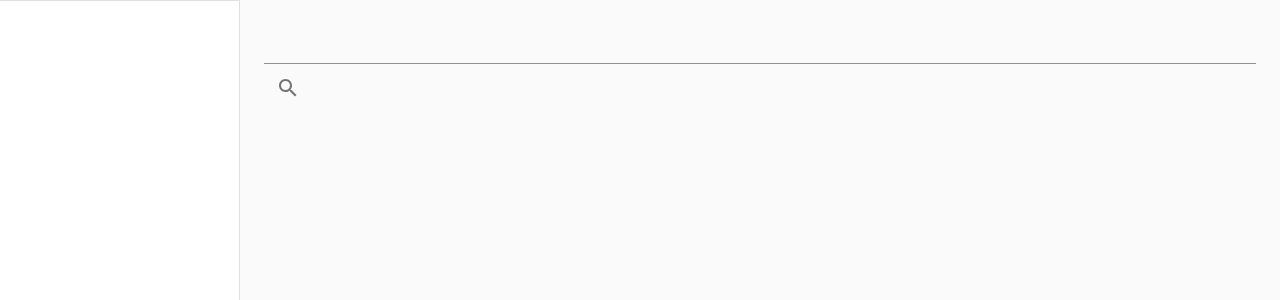
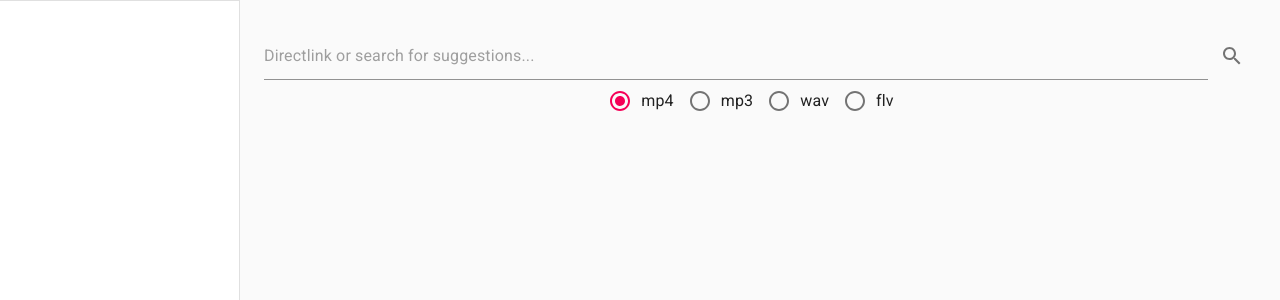
Before and after one commit to bennymeier/youtube-downloader, a React (Create React App) app in the folder client/: page / in a window 1280 px wide. Shown: the top 300 px of the page. Built offline with nearby package versions, Linux system fonts and the light colour scheme.

Commit message:
Add formats

```diff
--- a/client/src/App.tsx
+++ b/client/src/App.tsx
@@ -10,6 +10,7 @@ import {
 import Main from './components/Main';
 import Sidebar, { Downloads } from './components/Sidebar';
 import SearchContainer from './components/SearchContainer';
+import { getDownloadUrl, isYtUrl } from './utils/helpers';
 
 const styles = (theme: Theme) =>
   createStyles({
@@ -28,16 +29,56 @@ const styles = (theme: Theme) =>
   });
 
 type Props = WithStyles<typeof styles>;
+type Format = 'mp4' | 'mp3' | 'mov' | 'flv';
 interface State {
   downloads: Downloads[];
+  searchString: string;
+  downloadURL: string;
+  currentVideo: any;
+  format: Format;
 }
 class App extends React.Component<Props, State> {
-  state = {
+  private hiddenDownloadBtn = React.createRef<HTMLAnchorElement>();
+  state: State = {
     downloads: [],
+    searchString: '',
+    downloadURL: '',
+    currentVideo: null,
+    format: 'mp4',
   };
+
+  search = (searchString: string, format: Format) => {
+    const isYTUrl = isYtUrl(searchString);
+    this.setState({ searchString, format }, () => {
+      if (isYTUrl) {
+        console.log('DOWNLOAD');
+        this.downloadVideo();
+      } else {
+        console.log('FETCH SUGGESTIONS');
+        this.fetchSuggestions();
+      }
+    });
+  };
+
+  fetchSuggestions = () => {};
+
+  getInfos = () => {
+
+  };
+
+  downloadVideo = () => {
+    const { searchString, format } = this.state;
+    const downloadURL = getDownloadUrl(searchString, format);
+    this.setState({ downloadURL }, () => {
+      this.hiddenDownloadBtn.current.click();
+    });
+  };
+
+  clickHiddenDownloadBtn = () => {};
+
   render() {
     const { classes } = this.props;
-    const { downloads } = this.state;
+    const { downloads, downloadURL } = this.state;
 
     return (
       <>
@@ -46,10 +87,18 @@ class App extends React.Component<Props, State> {
           <Sidebar downloads={downloads} />
           <Main>
             <Container maxWidth="lg" className={classes.container}>
-              <SearchContainer />
+              <SearchContainer handleSearch={this.search} />
             </Container>
           </Main>
         </div>
+        <a
+          href={downloadURL}
+          download
+          className="hidden"
+          ref={this.hiddenDownloadBtn}
+        >
+          {downloadURL}
+        </a>
       </>
     );
   }
--- /dev/null
+++ b/client/src/components/FormatRadios.tsx
@@ -0,0 +1,45 @@
+import React, { useState } from 'react';
+import { FormControlLabel, Radio, RadioGroup } from '@material-ui/core';
+
+const formats = ['mp4', 'mp3', 'wav', 'flv'];
+interface Props {
+  onChange: (format: string) => void;
+}
+
+const FormatRadios: React.FC<Props> = (props) => {
+  const { onChange } = props;
+  const [format, setFormat] = useState('mp4');
+
+  const handleChange = (event: React.ChangeEvent<HTMLInputElement>) => {
+    setFormat(event.target.value);
+    onChange(format);
+  };
+
+  return (
+    <>
+      <RadioGroup
+        value={format}
+        onChange={handleChange}
+        style={{ flexDirection: 'row', justifyContent: 'center' }}
+      >
+        {formats.map((formatValue) => {
+          return (
+            <FormControlLabel
+              key={formatValue}
+              value={formatValue}
+              control={
+                <Radio
+                  name="format"
+                  inputProps={{ 'aria-label': formatValue }}
+                />
+              }
+              label={formatValue}
+            />
+          );
+        })}
+      </RadioGroup>
+    </>
+  );
+};
+
+export default FormatRadios;
--- a/client/src/components/SearchContainer.tsx
+++ b/client/src/components/SearchContainer.tsx
@@ -1,18 +1,46 @@
 import React, { useState } from 'react';
-import { IconButton, Input } from '@material-ui/core';
+import { IconButton, Input, Box } from '@material-ui/core';
 import SearchIcon from '@material-ui/icons/Search';
+import FormatRadios from './FormatRadios';
 
-const SearchContainer = () => {
+interface Props {
+  handleSearch: (searchString: string, format: string) => void;
+}
+const SearchContainer: React.FC<Props> = (props) => {
+  const { handleSearch } = props;
   const [input, setInput] = useState('');
-  console.log(input);
+  const [format, setFormat] = useState('mp4');
+
+  const handleSearchClick = () => {
+    handleSearch(input, format);
+  };
+
+  const handleFormatChange = (format: string) => {
+    setFormat(format);
+  };
+
+  const handleKeydown = (event: React.KeyboardEvent) => {
+    if (event.keyCode === 13 || event.key === 'Enter') {
+      handleSearch(input, format);
+    }
+  };
+
   return (
     <>
-      <div>
-        <Input onChange={(event) => setInput(event.target.value)} fullWidth />
-        <IconButton>
+      <Box display="flex">
+        <Input
+          placeholder="Directlink or search for suggestions..."
+          onChange={(event) => setInput(event.target.value)}
+          fullWidth
+          onKeyDown={handleKeydown}
+        />
+        <IconButton onClick={handleSearchClick}>
           <SearchIcon />
         </IconButton>
-      </div>
+      </Box>
+      <Box>
+        <FormatRadios onChange={handleFormatChange} />
+      </Box>
     </>
   );
 };
```
Also changed, not shown: client/src/utils/helpers.js (+7 -7 lines), 1 other file (tests, documents, lock files or other folders).
